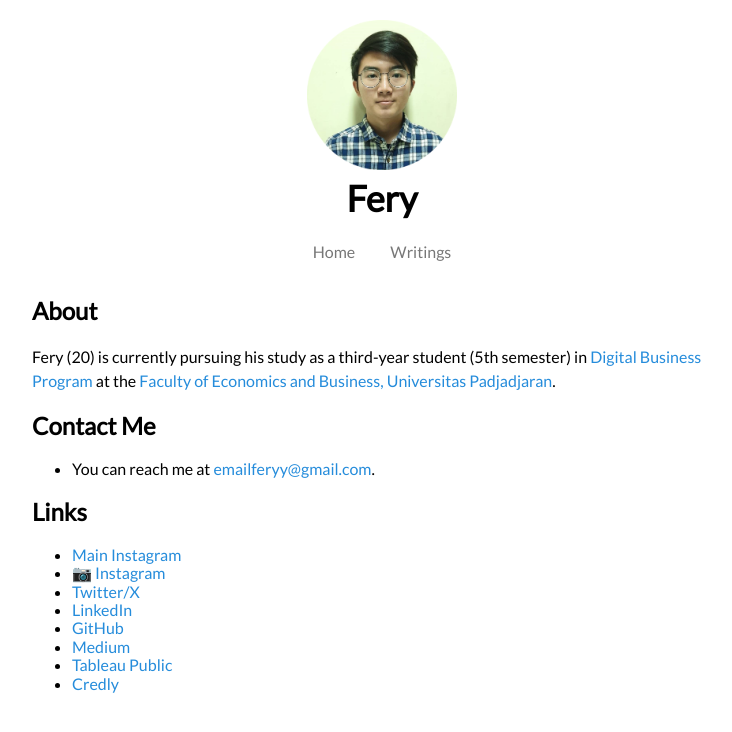
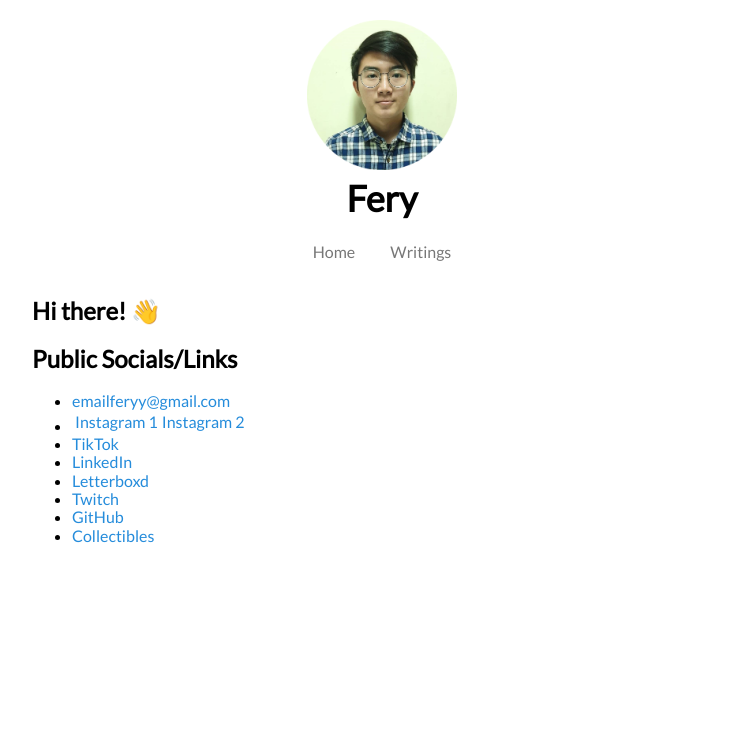
Before and after one commit to imfery/imfery.github.io, a Jekyll site: the page built from index.md, in a window 1280 px wide. Shown: the top 732 px of the page, without its empty margins (258-990 px from the left). Built offline with Jekyll 4.4.1, drawn with Linux system fonts in a browser that asks for light colours; nearby versions of some CDN libraries.

Commit message:
Update index.md

```diff
--- a/index.md
+++ b/index.md
@@ -5,32 +5,25 @@
 layout: page
 title: Fery | Home
 ---
-<h2>About</h2>
+<h2>Hi there! 👋</h2>
 
-Fery (20) is currently pursuing his study as a third-year student (5th semester) in [Digital Business Program][digital] at the [Faculty of Economics and Business, Universitas Padjadjaran][faculty].
-
-<h2>Contact Me</h2>
-- You can reach me at [{{site.email}}][mail].
-
-<h2>Links</h2>
-- [Main Instagram][instagram1]
-- [📷 Instagram][instagram2]
-- [Twitter/X][twitter]
+<h2>Public Socials/Links</h2>
+- [{{site.email}}][mail]
+- [Instagram 1][instagram1] | [Instagram 2][instagram2]
+- [TikTok][tiktok]
 - [LinkedIn][linkedin]
+- [Letterboxd][letterboxd]
+- [Twitch][twitch]
 - [GitHub][github]
-- [Medium][medium]
-- [Tableau Public][tableau]
-- [Credly][credly]
+- [Collectibles][lazy]
 
 
 [instagram1]: https://instagram.com/ffery_
 [instagram2]: https://instagram.com/fierfliees
-[twitter]: https://x.com/deliferypizza
-[digital]: http://digital.feb.unpad.ac.id/
-[faculty]: http://feb.unpad.ac.id/
 [mail]: mailto:{{site.email}}
 [linkedin]: https://www.linkedin.com/in/fery1303/
 [github]: https://github.com/imfery
-[medium]: https://imfery.medium.com/
-[tableau]: https://public.tableau.com/profile/imfery
-[credly]: https://www.credly.com/users/fery/badges
+[letterboxd]: https://letterboxd.com/suppercious/
+[tiktok]: https://tiktok.com/@fluffyrugss
+[twitch]: https://www.twitch.tv/supperciouss
+[lazy]: https://lazy.com/suppercious
```
